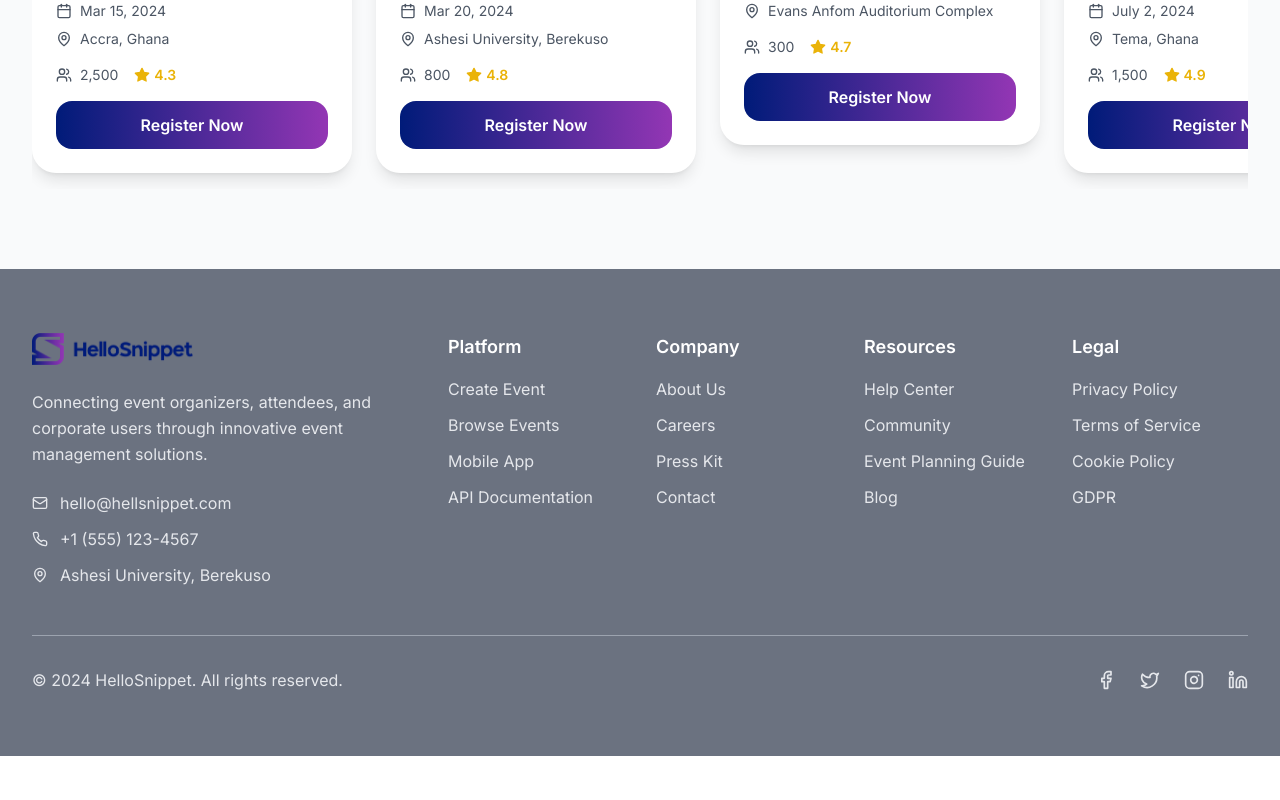
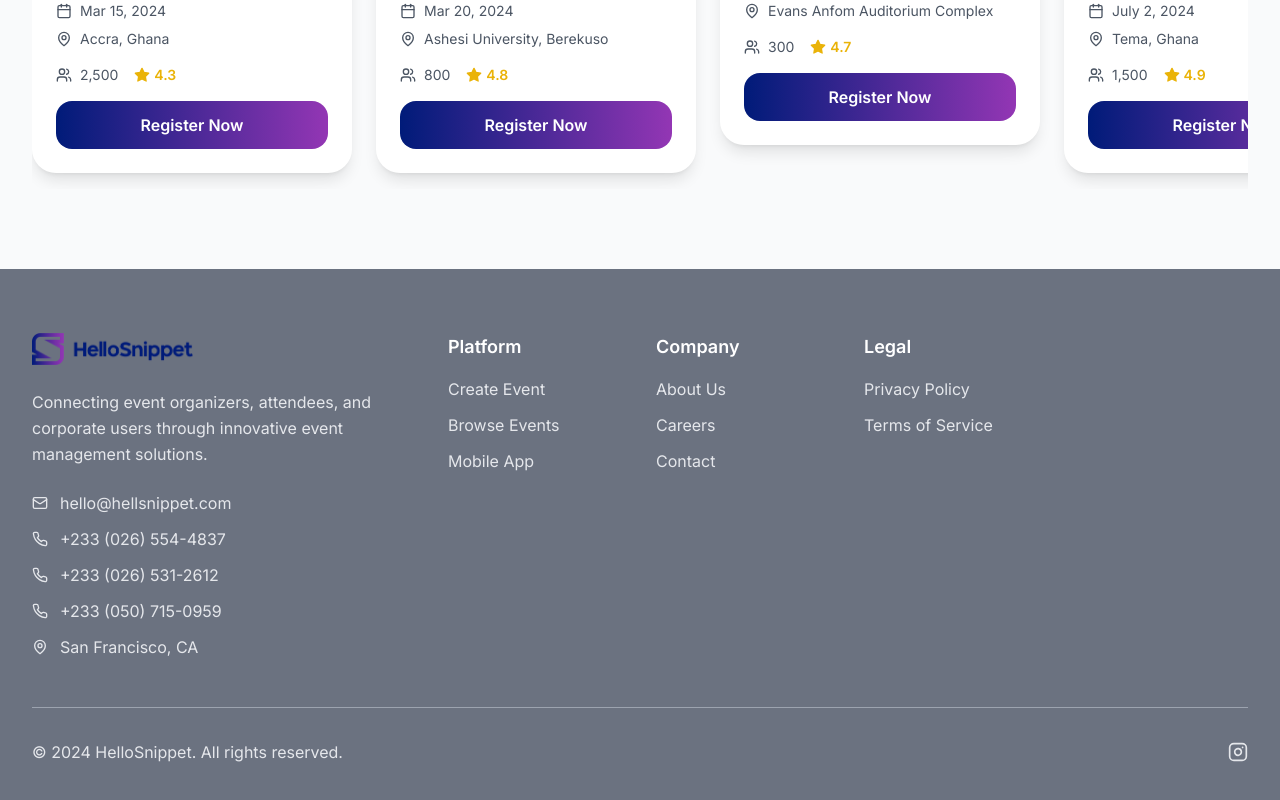
Before and after one commit to Daviddelan/hello-snippet-app, a React (Vite) app: page / in a window 1280 px wide. Shown: the part 4919-5719 px from the top of the page. Before the commit the page ends 5675 px from the top, so only its background shows below. Built offline with nearby package versions, Linux system fonts and the light colour scheme; no server answers.

Commit message:
Updated Footer.tsx

```diff
--- a/src/components/Footer.tsx
+++ b/src/components/Footer.tsx
@@ -7,33 +7,19 @@ const Footer = () => {
       { name: 'Create Event', href: '#' },
       { name: 'Browse Events', href: '#' },
       { name: 'Mobile App', href: '#' },
-      { name: 'API Documentation', href: '#' },
     ],
     company: [
       { name: 'About Us', href: '#' },
       { name: 'Careers', href: '#' },
-      { name: 'Press Kit', href: '#' },
       { name: 'Contact', href: '#' },
-    ],
-    resources: [
-      { name: 'Help Center', href: '#' },
-      { name: 'Community', href: '#' },
-      { name: 'Event Planning Guide', href: '#' },
-      { name: 'Blog', href: '#' },
     ],
     legal: [
       { name: 'Privacy Policy', href: '#' },
-      { name: 'Terms of Service', href: '#' },
-      { name: 'Cookie Policy', href: '#' },
-      { name: 'GDPR', href: '#' },
-    ],
+      { name: 'Terms of Service', href: '#' },    ],
   };
 
   const socialLinks = [
-    { name: 'Facebook', icon: Facebook, href: '#' },
-    { name: 'Twitter', icon: Twitter, href: '#' },
-    { name: 'Instagram', icon: Instagram, href: '#' },
-    { name: 'LinkedIn', icon: Linkedin, href: '#' },
+    { name: 'Instagram', icon: Instagram, href: 'https://www.instagram.com/hello.snippet?igsh=MWl6bzV3ejE4OW9icw==' },
   ];
 
   return (
@@ -62,11 +48,19 @@ const Footer = () => {
               </div>
               <div className="flex items-center text-gray-200">
                 <Phone className="w-4 h-4 mr-3" />
-                <span>+1 (555) 123-4567</span>
+                <span>+233 (026) 554-4837</span>
+              </div>
+              <div className="flex items-center text-gray-200">
+                <Phone className="w-4 h-4 mr-3" />
+                <span>+233 (026) 531-2612</span>
+              </div>
+              <div className="flex items-center text-gray-200">
+                <Phone className="w-4 h-4 mr-3" />
+                <span>+233 (050) 715-0959</span>
               </div>
               <div className="flex items-center text-gray-200">
                 <MapPin className="w-4 h-4 mr-3" />
-                <span>Ashesi University, Berekuso</span>
+                <span>San Francisco, CA</span>
               </div>
             </div>
           </div>
@@ -93,23 +87,6 @@ const Footer = () => {
             <h3 className="text-lg font-semibold mb-4">Company</h3>
             <ul className="space-y-3">
               {footerLinks.company.map((link) => (
-                <li key={link.name}>
-                  <a
-                    href={link.href}
-                    className="text-gray-200 hover:text-white transition-colors"
-                  >
-                    {link.name}
-                  </a>
-                </li>
-              ))}
-            </ul>
-          </div>
-
-          {/* Resources Links */}
-          <div>
-            <h3 className="text-lg font-semibold mb-4">Resources</h3>
-            <ul className="space-y-3">
-              {footerLinks.resources.map((link) => (
                 <li key={link.name}>
                   <a
                     href={link.href}
```
